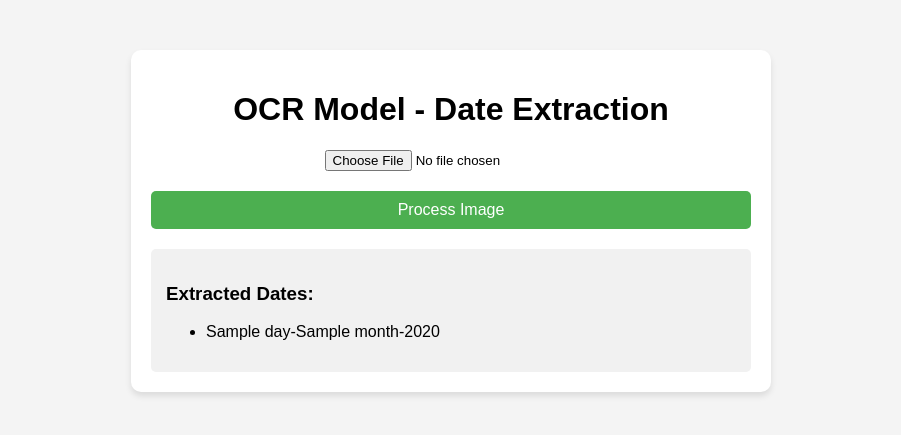
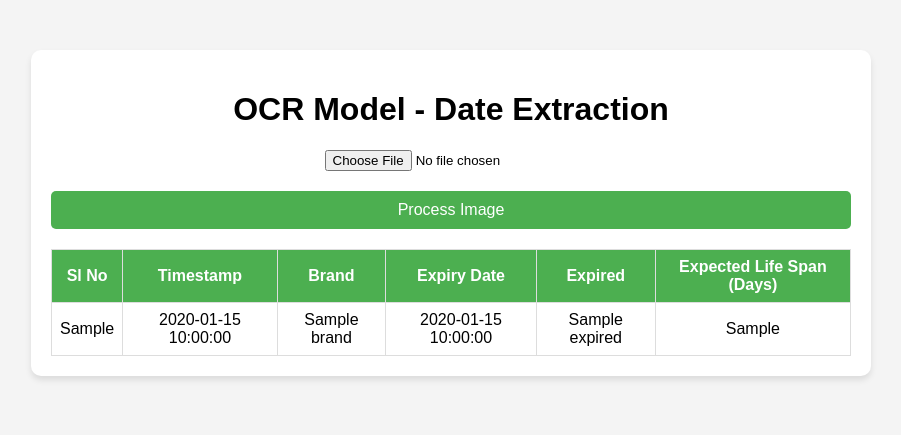
Before and after one commit to merynope/render-demo, a Flask app: template templates/index.html in a window 1280 px wide. Shown: the top 435 px of the page, without its empty margins (189-1090 px from the left). Run offline with Flask 3, Linux system fonts and the light colour scheme; the template is opened without the code that fills it: most values are stand-ins (such as "Sample title", 1, 10 or a date in 2020).

Commit message:
Update index.html

```diff
--- a/templates/index.html
+++ b/templates/index.html
@@ -12,7 +12,7 @@
             background-color: #f4f4f4;
         }
         .container {
-            max-width: 600px;
+            max-width: 800px;
             margin: 50px auto;
             padding: 20px;
             background-color: #fff;
@@ -37,16 +37,28 @@
             border: none;
             border-radius: 5px;
         }
-        .result {
+        table {
+            width: 100%;
             margin-top: 20px;
-            padding: 15px;
-            background-color: #f1f1f1;
-            border-radius: 5px;
+            border-collapse: collapse;
+        }
+        th, td {
+            border: 1px solid #ddd;
+            padding: 8px;
+            text-align: center;
+        }
+        th {
+            background-color: #4CAF50;
+            color: white;
+        }
+        .error {
+            color: red;
+            text-align: center;
+            margin-top: 20px;
         }
     </style>
 </head>
 <body>
-
     <div class="container">
         <h1>OCR Model - Date Extraction</h1>
         <!-- Form to upload image -->
@@ -55,18 +67,35 @@
             <button type="submit">Process Image</button>
         </form>
 
-        <!-- Display result if exists -->
-        {% if dates %}
-        <div class="result">
-            <h3>Extracted Dates:</h3>
-            <ul>
-                {% for date in dates %}
-                    <li>{{ date['day'] }}-{{ date['month'] }}-{{ date['year'] }}</li>
+        <!-- Display table if table_data exists -->
+        {% if table_data %}
+        <table>
+            <thead>
+                <tr>
+                    <th>Sl No</th>
+                    <th>Timestamp</th>
+                    <th>Brand</th>
+                    <th>Expiry Date</th>
+                    <th>Expired</th>
+                    <th>Expected Life Span (Days)</th>
+                </tr>
+            </thead>
+            <tbody>
+                {% for row in table_data %}
+                <tr>
+                    <td>{{ row.sl_no }}</td>
+                    <td>{{ row.timestamp }}</td>
+                    <td>{{ row.brand }}</td>
+                    <td>{{ row.expiry_date }}</td>
+                    <td>{{ row.expired }}</td>
+                    <td>{{ row.expected_life_span_days }}</td>
+                </tr>
                 {% endfor %}
-            </ul>
-        </div>
+            </tbody>
+        </table>
+        {% else %}
+        <p class="error">No data extracted yet. Please upload an image.</p>
         {% endif %}
     </div>
-
 </body>
 </html>
```
